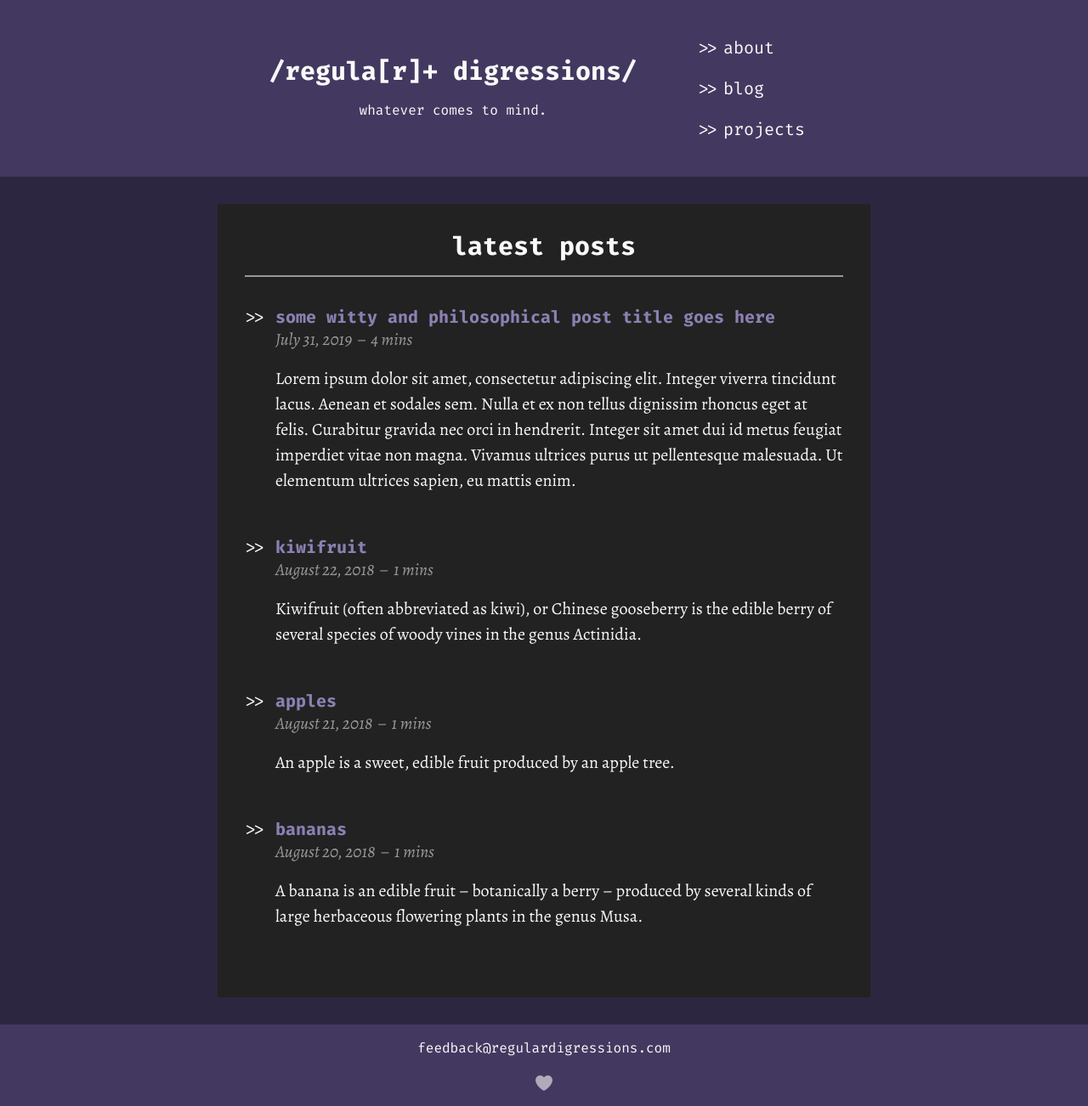
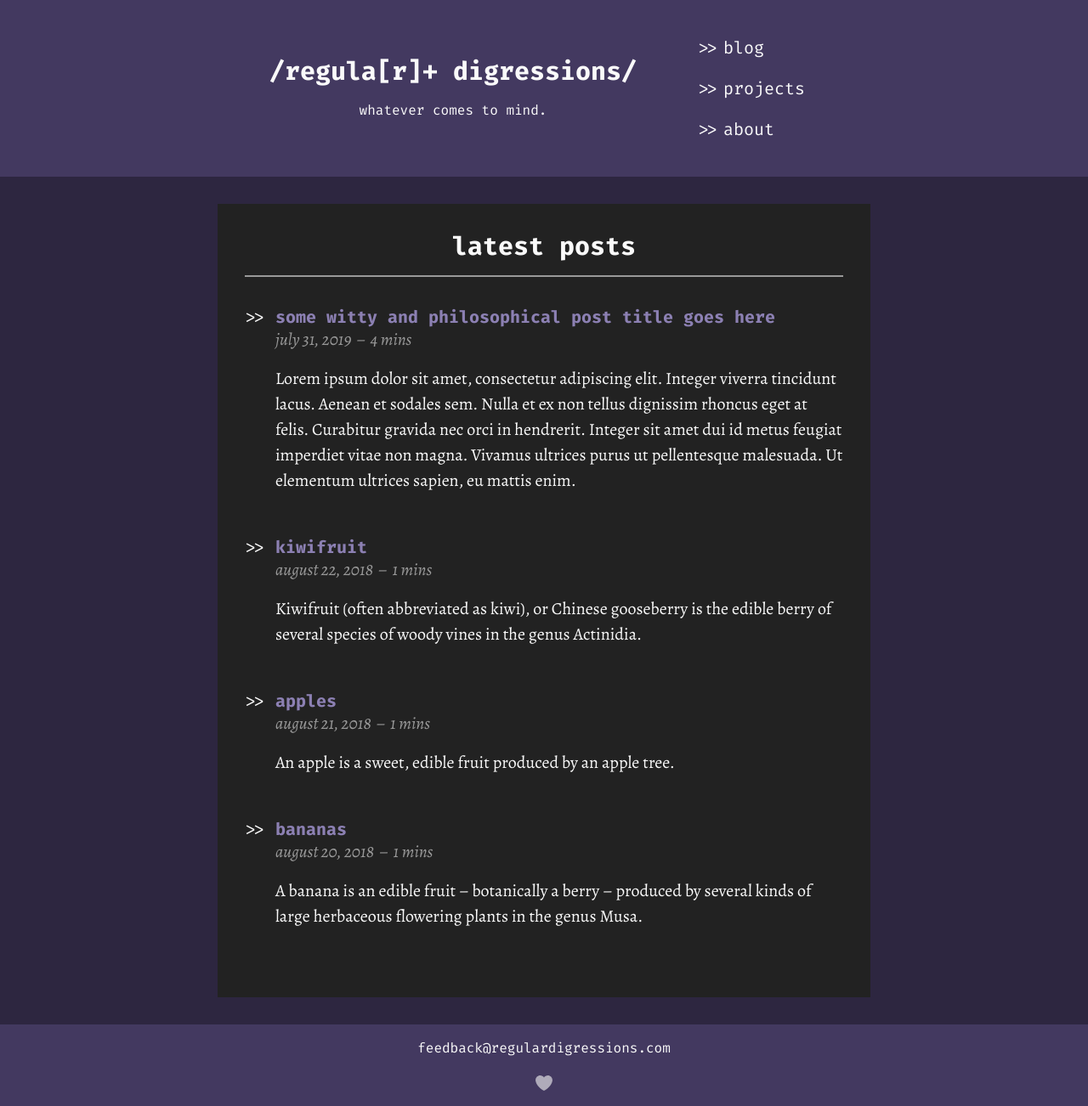
Before and after one commit to Evelyn-H/regulardigressions.com, a Jekyll site: the page built from blog.html, in a window 1280 px wide. Shown: the whole page at 85% size. Built offline with Jekyll 4.4.1, drawn with Linux system fonts in a browser that asks for light colours.

Commit message:
the lowercaseification continues

```diff
--- a/_data/navigation.yml
+++ b/_data/navigation.yml
@@ -1,6 +1,6 @@
-- name: about
-  link: /about
 - name: blog
   link: /blog/
 - name: projects
   link: /projects/
+- name: about
+  link: /about
--- a/_layouts/default.html
+++ b/_layouts/default.html
@@ -68,7 +68,7 @@
                 {% if page.show-readtime or page.show-date %}
                 <p class="post-meta">
                     {% if page.show-date %}
-                    <time datetime="{{page.date}}">{{ page.date | date: "%B %-d, %Y" }}</time>
+                    <time datetime="{{page.date}}">{{ page.date | date: "%B %-d, %Y" | downcase }}</time>
                     {% endif %}
                     {% if page.show-readtime and page.show-date %}
                     <span class="dash">&mdash;</span>
--- a/blog.html
+++ b/blog.html
@@ -11,7 +11,7 @@ show-latest: false
         <div class="post-description">
             <h2><a href="{{ post.url | relative_url }}">{{ post.title }}</a></h2>
             <p class="post-meta">
-                <time datetime="{{post.date}}">{{ post.date | date: "%B %-d, %Y" }}</time>
+                <time datetime="{{post.date}}">{{ post.date | date: "%B %-d, %Y" | downcase }}</time>
                 <!-- <span class="dash">&mdash;</span> -->
                 &nbsp;&ndash;&nbsp;
                 <span class="read-time">{% include read-time.html content=post.content %} mins</span>
```
Also changed, not shown: _posts/2019-07-31-test.md (+3 -3 lines).
